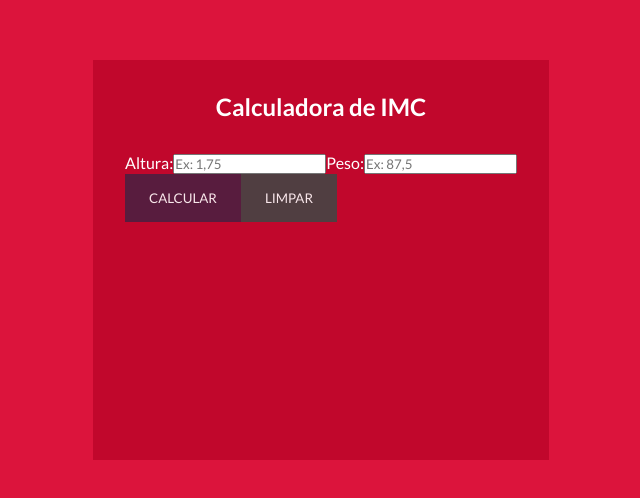
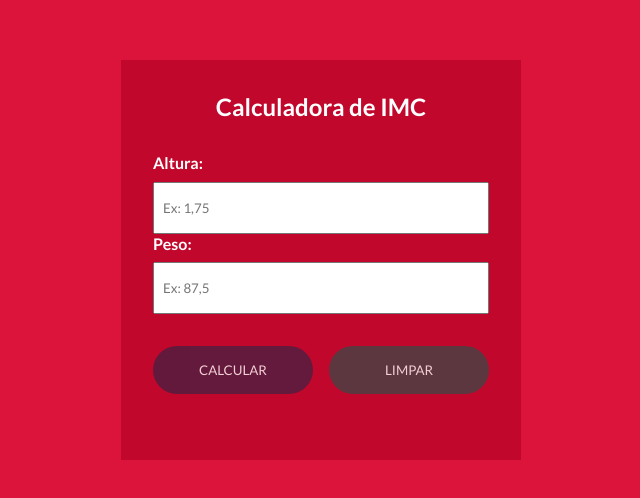
Before and after one commit to RibahDev/imc-calc, a React (Vite) app in the folder imc_calc/: page / in a window 1280 px wide. Shown: the part 140-638 px from the top of the page, without its empty margins (319-959 px from the left). Built offline with nearby package versions, Linux system fonts and the light colour scheme.

Commit message:
Funcionalidade dos botoes

```diff
--- a/imc_calc/src/components/Button.css
+++ b/imc_calc/src/components/Button.css
@@ -6,12 +6,13 @@ button {
     color: #ffff;
     cursor: pointer;
     transition: .5s;
-    opacity: .9;
+    opacity: .8;
+    border-radius: 60px;
     flex: 1;
 }
 
 button:hover {
-    transition: .8s;
+    transition: .5s;
     opacity: 1;
 }
 
--- a/imc_calc/src/components/Button.jsx
+++ b/imc_calc/src/components/Button.jsx
@@ -1,7 +1,10 @@
 import './Button.css';
 
-const Button = ({ id, text }) => {
-  return <button id={id}>{text}</button>;
+const Button = ({ id, text, action }) => {
+  const handleAction = (e) => {
+    action(e);
+  }
+  return <button id={id} onClick={handleAction}>{text}</button>;
 }
 
 export default Button
--- a/imc_calc/src/components/ImcCalc.css
+++ b/imc_calc/src/components/ImcCalc.css
@@ -5,6 +5,29 @@
 
 .form-inputs {
     display: flex;
-    flex-direction: colum;
+    flex-direction: column;
     justify-content: space-between;
 }
+
+.form-control {
+    display: flex;
+    flex-direction: column;
+    flex: 1;
+    margin: bottom 1rem;
+}
+
+.form-control label {
+    font-weight: bold;
+    margin-bottom: .6rem;
+}
+
+.form-control input {
+    padding: 1rem .5rem;
+}
+
+.action-control {
+    display: flex;
+    justify-content: space-between;
+    gap: 1rem;
+    margin-top: 2rem;
+}
--- a/imc_calc/src/components/ImcCalc.jsx
+++ b/imc_calc/src/components/ImcCalc.jsx
@@ -1,7 +1,18 @@
+import { useState } from "react";
 import "./ImcCalc.css";
 import Button from "./Button";
 
 const ImcCalc = () => {
+    const{height, setHeight} = useState("");
+    const{weight, setWeight} = useState("");
+
+    const clearForm = (e) => {
+        e.preventDefault();
+        setHeight("");
+        setWeight("");
+
+    }
+
   return (
     <div id="calc-container">
         <h2>Calculadora de IMC</h2>
@@ -9,16 +20,16 @@ const ImcCalc = () => {
             <div className="form-inputs">
                 <div className="form-control">
                     <label htmlFor="height">Altura:</label>
-                    <input type="text" name="height" id="height" placeholder="Ex: 1,75"/>
+                    <input type="text" name="height" id="height" placeholder="Ex: 1,75" onChange={(e) => setHeight(e.target.value)} value={height}/>
                 </div>
                 <div className="form-control">
                     <label htmlFor="weight">Peso:</label>
-                    <input type="text" name="weight" id="weight" placeholder="Ex: 87,5"/>
+                    <input type="text" name="weight" id="weight" placeholder="Ex: 87,5" onChange={(e) => setWeight(e.target.value)} value={weight}/>
                 </div>
             </div>
             <div className="action-control">
             <Button id="calc-btn" text="Calcular" />
-            <Button id="clear-btn" text="Limpar" />
+            <Button id="clear-btn" text="Limpar" action={clearForm} />
             </div>
         </form>
     </div>
```
